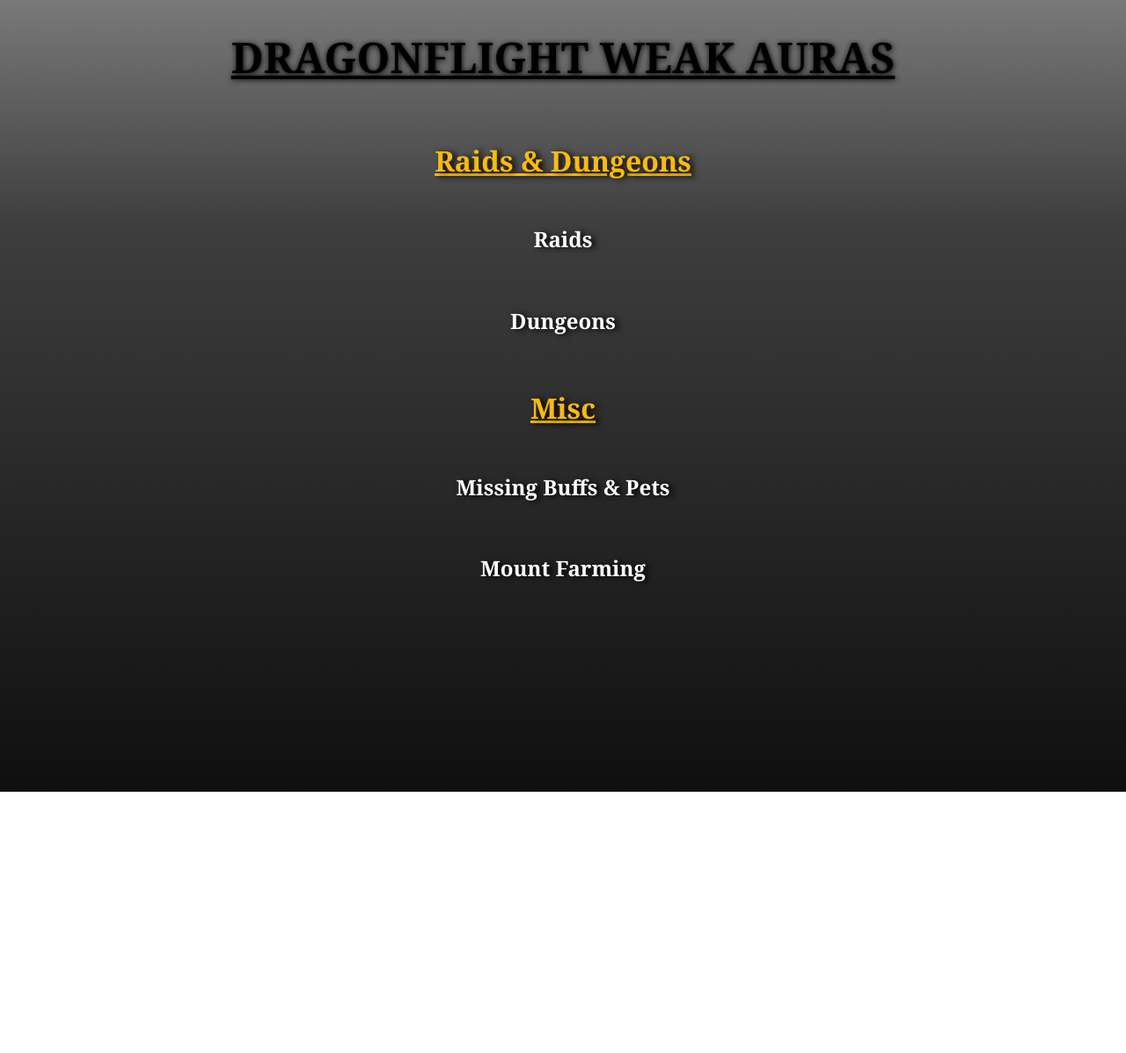
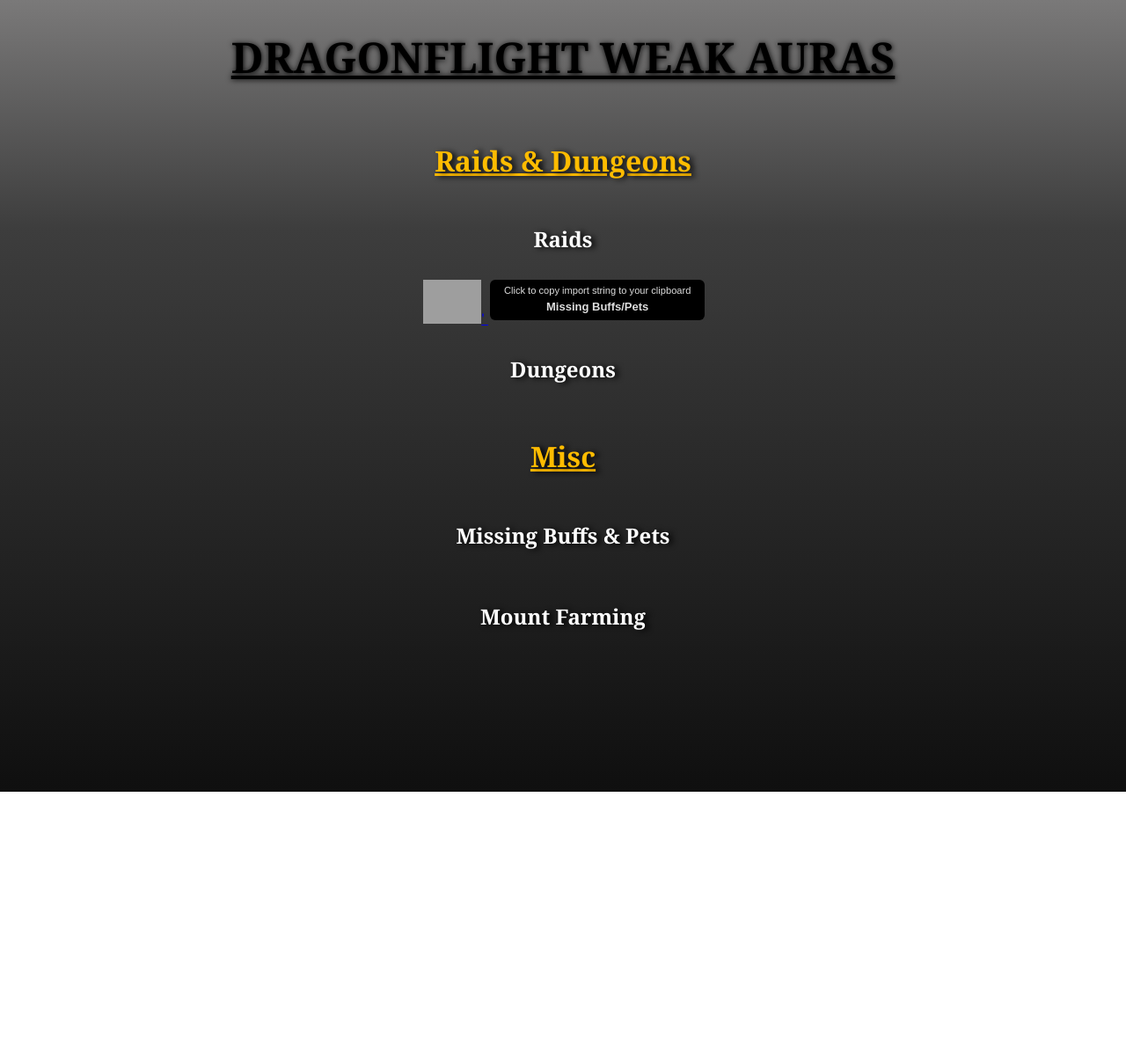
Before and after one commit to SEguild/seguild.github.io, a Jekyll site: the page wa/weakauras.html, which Jekyll copies as it is, in a window 1280 px wide. Shown: the whole page at 88% size. Built offline with Jekyll 4.4.1, drawn with Linux system fonts in a browser that asks for light colours; a script that is not in the unit is left out; before the commit the page ends 1142 px from its top, so only the background shows below that; grey boxes are pictures that could not be loaded.

Commit message:
custom wago test

```diff
--- a/wa/weakauras.css
+++ b/wa/weakauras.css
@@ -14,3 +14,44 @@ h2 {
   font-size: xxx-large;
   text-align: center;
 }
+.wago a {
+  display: inline;
+  padding: 0 2px;
+  margin: 0;
+  border: 0;
+}
+.wago img {
+  display: inline;
+  padding: 0;
+  margin: 0;
+  border: 0;
+  height: 50px;
+}
+.wago button {
+  display: inline;
+  padding: 4px 16px;
+  min-width: 130px;
+  cursor: pointer;
+  background-color: #000;
+  color: rgba(255, 255, 255, 0.87);
+  border: 0;
+  text-align: center;
+  vertical-align: top;
+  border-radius: 6px;
+}
+.wago button:hover {
+  background-color: #040404;
+}
+.wago .clickToCopy {
+  display: block;
+  padding: 0;
+  margin: 0;
+  font-size: 10px;
+}
+.wago .wagoName {
+  display: block;
+  padding: 0;
+  margin: 4px 0;
+  font-weight: bold;
+  font-size: 13px;
+}
--- a/wa/weakauras.html
+++ b/wa/weakauras.html
@@ -18,6 +18,17 @@
         <h2 class="centerItem">Raids</h2>
         <div class="flexContainerRow">
           <!-- DF Raids -->
+          <span class="wago wagoEmbed">
+            <a href="https://wago.io/LN_QqzHiB">
+              <img src="https://media.wago.io/logo/57x57.png" />'
+            </a>
+            <button class="wagoCopyButton">
+              <small class="clickToCopyWago"
+                >Click to copy import string to your clipboard</small
+              >
+              <div class="wagoName">Missing Buffs/Pets</div>
+            </button>
+          </span>
           <script src="https://wago.io/4Pao4uRwe/embed.js?style=dark"></script>
         </div>
         <h2 class="centerItem">Dungeons</h2>
```
